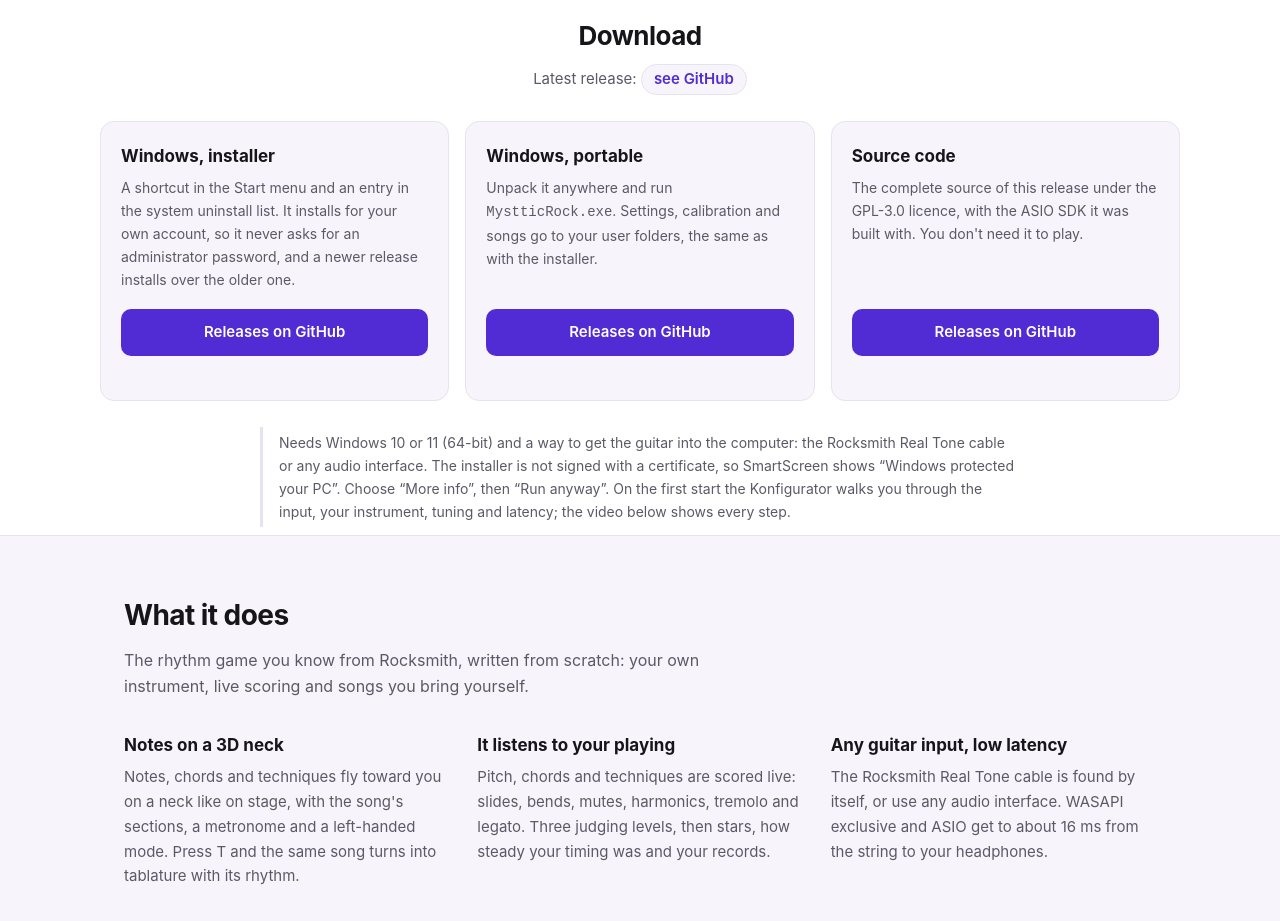
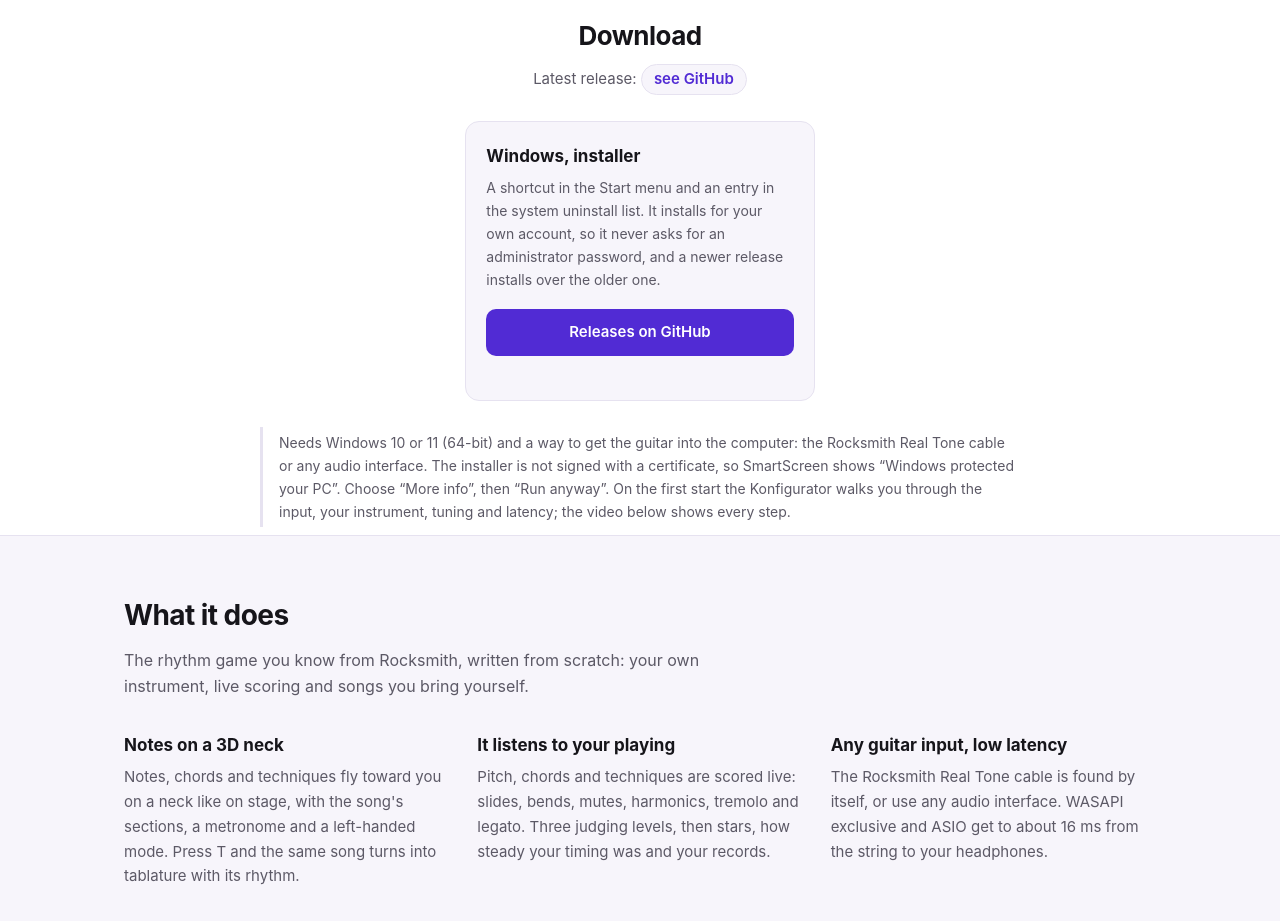
Before and after one commit to Mysttic/Mysttic, a plain HTML site: page mystticrock/index.html in a window 1280 px wide. Shown: the part 940-1861 px from the top of the page. Drawn offline with Linux system fonts and the light colour scheme; no server answers.

Commit message:
mystticrock: the installer alone on the page
The portable ZIP and the source stay in the game's own release; the site job copies only the installer, so RELEASES.md lists that one file and its pattern.

```diff
--- a/mystticrock/index.html
+++ b/mystticrock/index.html
@@ -53,27 +53,6 @@
       </p>
       <a class="button" id="download-exe" href="#" aria-disabled="true">Download installer</a>
       <span class="size" id="size-exe"></span>
-    </div>
-
-    <div class="tile">
-      <h3>Windows, portable</h3>
-      <p class="what">
-        Unpack it anywhere and run <code>MystticRock.exe</code>. Settings,
-        calibration and songs go to your user folders, the same as with the
-        installer.
-      </p>
-      <a class="button" id="download-zip" href="#" aria-disabled="true">Download ZIP</a>
-      <span class="size" id="size-zip"></span>
-    </div>
-
-    <div class="tile">
-      <h3>Source code</h3>
-      <p class="what">
-        The complete source of this release under the GPL-3.0 licence, with
-        the ASIO SDK it was built with. You don't need it to play.
-      </p>
-      <a class="button" id="download-src" href="#" aria-disabled="true">Download source</a>
-      <span class="size" id="size-src"></span>
     </div>
   </div>
 
@@ -259,16 +238,14 @@
 </script>
 <script src="../assets/releases.js"></script>
 <script>
-// The only per-project settings on this page. The suffixes match the file
-// names the game's release workflow builds, Polish word in the installer name
-// included.
+// The only per-project settings on this page. The suffix matches the
+// installer's name as the game's release workflow builds it, Polish word
+// included; the installer is the only file copied here.
 initDownloads({
   tagPrefix: 'mystticrock-v',
   notYet: 'Arrives with the next release',
   files: [
-    { id: 'exe', match: /-windows-x64-instalator\.exe$/ },
-    { id: 'zip', match: /-windows-x64\.zip$/ },
-    { id: 'src', match: /-source\.zip$/ }
+    { id: 'exe', match: /-windows-x64-instalator\.exe$/ }
   ]
 });
 </script>
```
Also changed, not shown: 1 other file.
